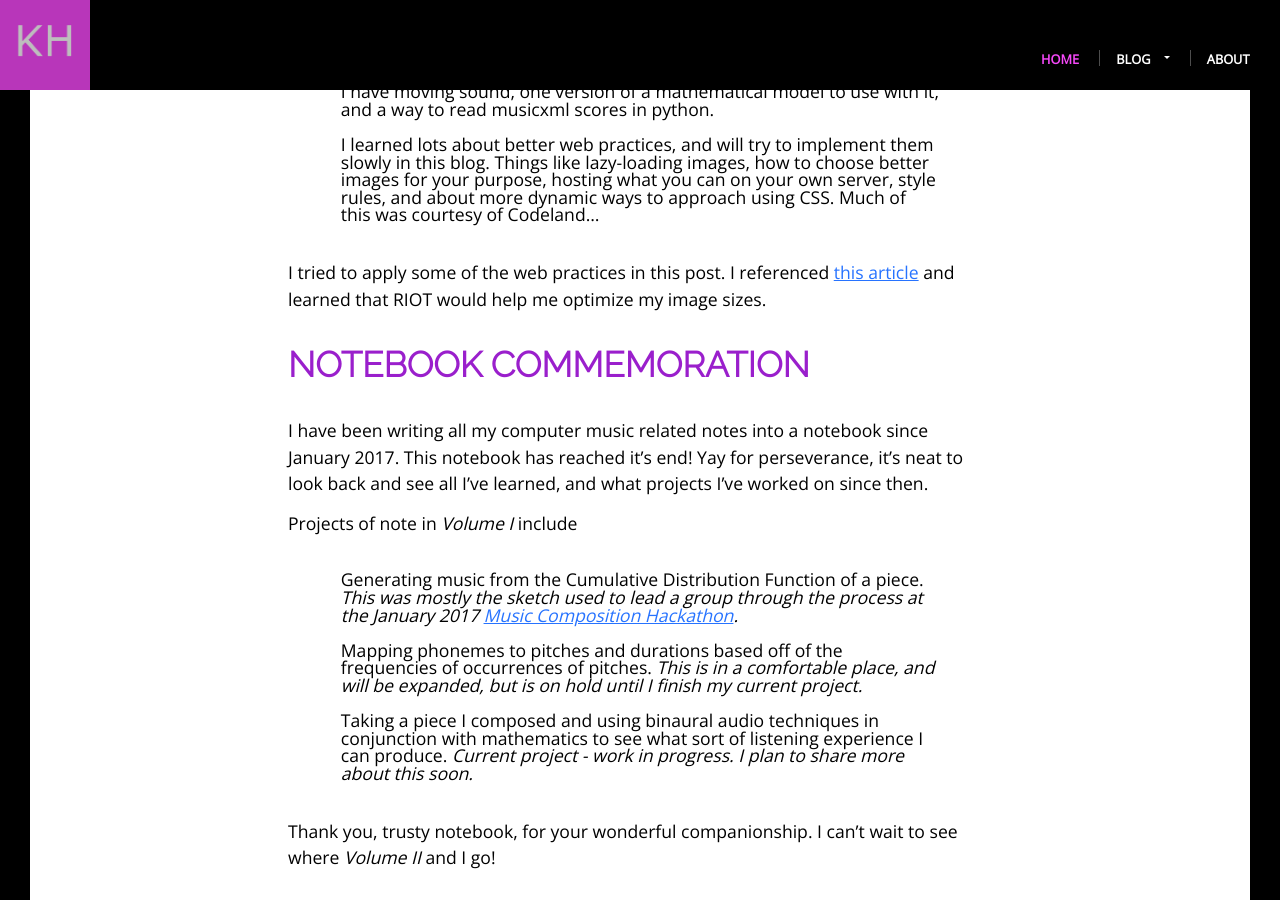
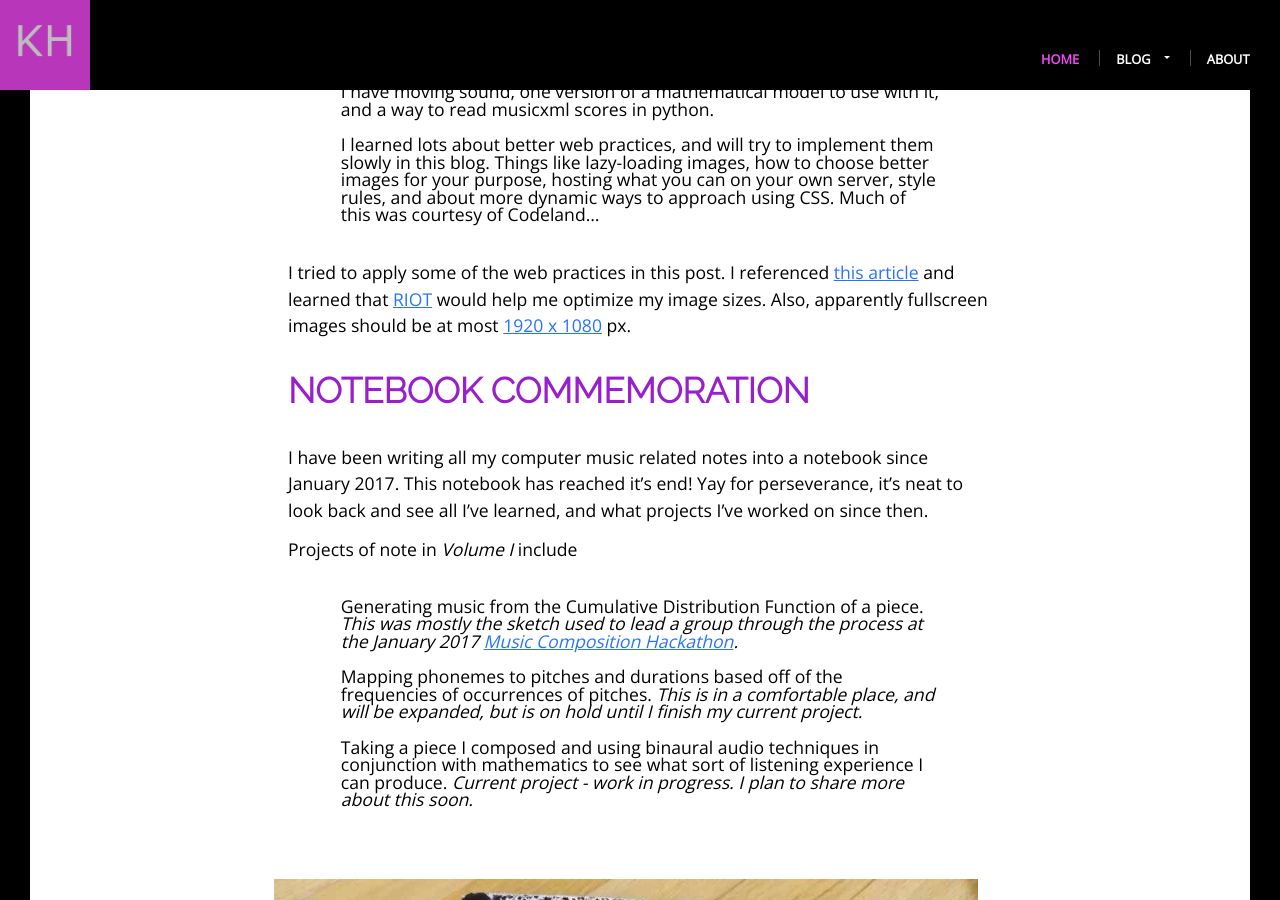
Before and after one commit to khoeger/khoeger.github.io, a Jekyll site: the page built from _posts/2018-06-14-updates-and-new-notebook.md, in a window 1280 px wide and 900 px high, scrolled down 1216 px. Built offline with Jekyll 4.4.1, drawn with Linux system fonts in a browser that asks for light colours.

Commit message:
Add image of notebook

```diff
--- a/_posts/2018-06-14-updates-and-new-notebook.md
+++ b/_posts/2018-06-14-updates-and-new-notebook.md
@@ -23,8 +23,8 @@
 - I learned lots about better web practices, and will try to implement them slowly in this blog. Things like lazy-loading images, how to choose better images for your purpose, hosting what you can on your own server, style rules, and about more dynamic ways to approach using CSS. Much of this was courtesy of Codeland...
 
 I tried to apply some of the web practices in this post.
-I referenced [this article](https://kinsta.com/blog/optimize-images-for-web/)
-and learned that RIOT would help me optimize my image sizes.
+I referenced [this article](https://orbitingweb.com/blog/optimizing-jpeg-images/)
+and learned that [RIOT](http://luci.criosweb.ro/riot/) would help me optimize my image sizes. Also, apparently fullscreen images should be at most [1920 x 1080](https://www.webmalama.com/the-best-full-screen-background-image-sizes-for-web-design/) px.
 
 # Notebook Commemoration
 I have been writing all my computer music related notes into a notebook since January 2017. This notebook has reached it's end! Yay for perseverance, it's neat to look back and see all I've learned, and what projects I've worked on since then.
@@ -34,4 +34,6 @@
 - Mapping phonemes to pitches and durations based off of the frequencies of occurrences of pitches. *This is in a comfortable place, and will be expanded, but is on hold until I finish my current project.*
 - Taking a piece I composed and using binaural audio techniques in conjunction with mathematics to see what sort of listening experience I can produce. *Current project - work in progress. I plan to share more about this soon.*
 
+![A view of Volume I, a marble-composition notebook, from above]({{ "assets/img/2018/2018-06-14/v1.jpg" | absolute_url }}){: .pull-left }
+
 Thank you, trusty notebook, for your wonderful companionship. I can't wait to see where *Volume II* and I go!
```
Also changed, not shown: assets/img/2018/2018-06-14/v1.jpg (added).
